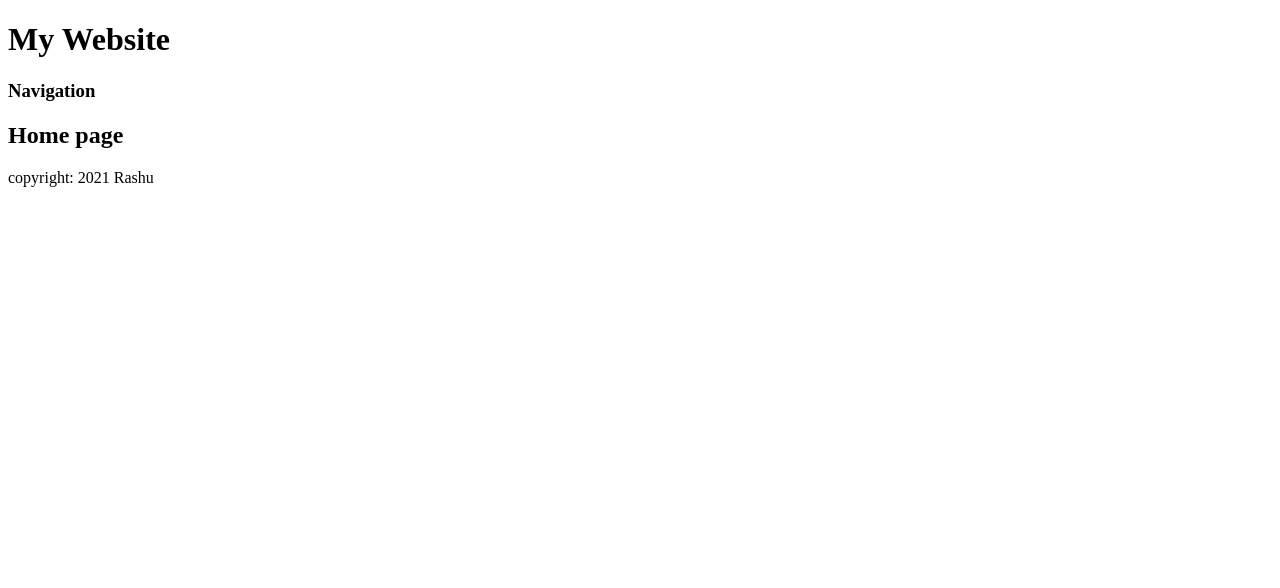
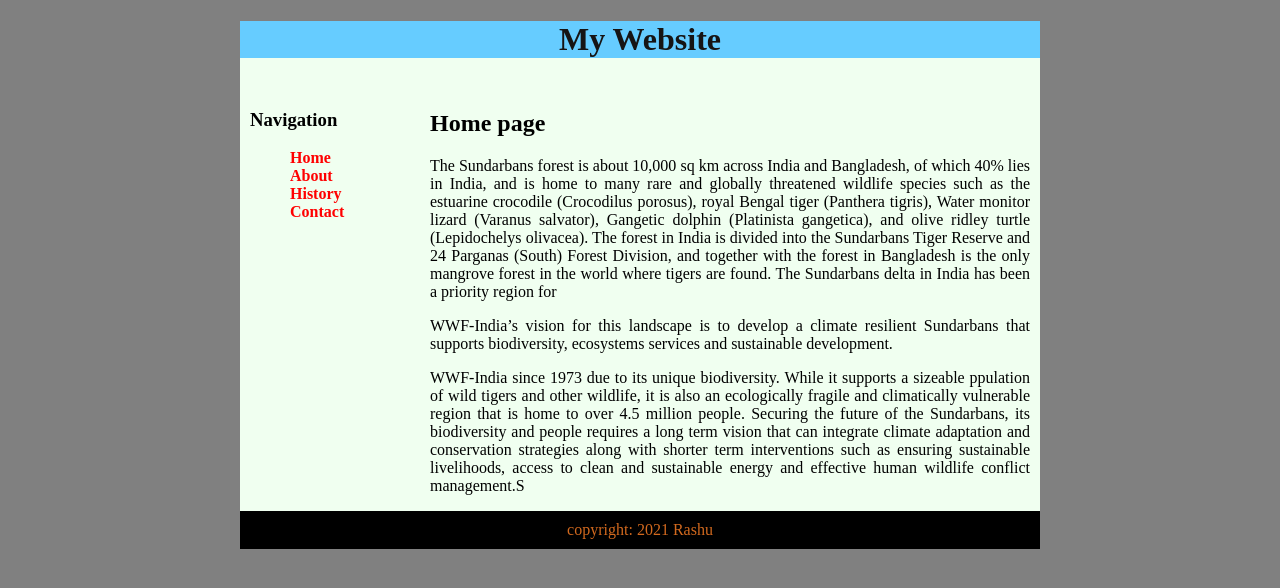
Before and after one commit to rkrashu/first-simple-project, a plain HTML site: page index.html in a window 1280 px wide. Drawn offline with Linux system fonts and the light colour scheme.

Commit message:
adding style

```diff
--- a/index.html
+++ b/index.html
@@ -4,6 +4,7 @@
     <meta charset="UTF-8">
     <meta name="viewport" content="width=device-width, initial-scale=1.0">
     <title>My website</title>
+    <link rel="stylesheet" href="style.css">
 </head>
 <body>
     <div id="container">
@@ -13,10 +14,25 @@
         <div id=content>
             <div id="nav">
                 <h3>Navigation</h3>
+                <ul>
+                    <li><a href="#">Home</a></li>
+                    <li><a href="#">About</a></li>
+                    <li><a href="#">History</a></li>
+                    <li><a href="#">Contact</a></li>
+
+                </ul>
             </div>
             <div id="main">
                 <h2>Home page</h2>
 
+                <p>The Sundarbans forest is about 10,000 sq km across India and Bangladesh, of which 40% lies in India, and is home to many rare and globally threatened wildlife species such as the estuarine crocodile (Crocodilus porosus), royal Bengal tiger (Panthera tigris), Water monitor lizard (Varanus salvator), Gangetic dolphin (Platinista gangetica), and olive ridley turtle (Lepidochelys olivacea). The forest in India is divided into the Sundarbans Tiger Reserve and 24 Parganas (South) Forest Division, and together with the forest in Bangladesh is the only mangrove forest in the world where tigers are found.
+
+                    The Sundarbans delta in India has been a priority region for
+
+
+                    </p>
+                <p> WWF-India’s vision for this landscape is to develop a climate resilient Sundarbans that supports biodiversity, ecosystems services and sustainable development.</p>
+                <p>WWF-India since 1973 due to its unique biodiversity. While it supports a sizeable ppulation of wild tigers and other wildlife, it is also an ecologically fragile and climatically vulnerable region that is home to over 4.5 million people. Securing the future of the Sundarbans, its biodiversity and people requires a long term vision that can integrate climate adaptation and conservation strategies along with shorter term interventions such as ensuring sustainable livelihoods, access to clean and sustainable energy and effective human wildlife conflict management.S</p>
             </div>
 
 
--- a/style.css
+++ b/style.css
@@ -0,0 +1,32 @@
+body {background-color:gray}
+#container {background-color: honeydew;
+    width:800px;
+    margin-left: auto;
+margin-right: auto;
+}
+#header {background-color:#66CCFF;
+    text-align:center;
+    font-weight: 900px;
+    padding: 0%;
+color:rgb(22, 20, 20);}
+#content {padding:10px;
+
+}
+#nav {width:180px;
+float: left;
+}
+#main {width: 600px;
+float: right;
+text-align:justify}
+#footer {
+    clear: both;
+    text-align:center;
+    padding: 10px;
+    background-color: black;
+    color:chocolate;
+}
+ul{list-style-type: none;
+}
+ul li a{text-decoration: none;
+color:red;
+font-weight:bold;}
```
